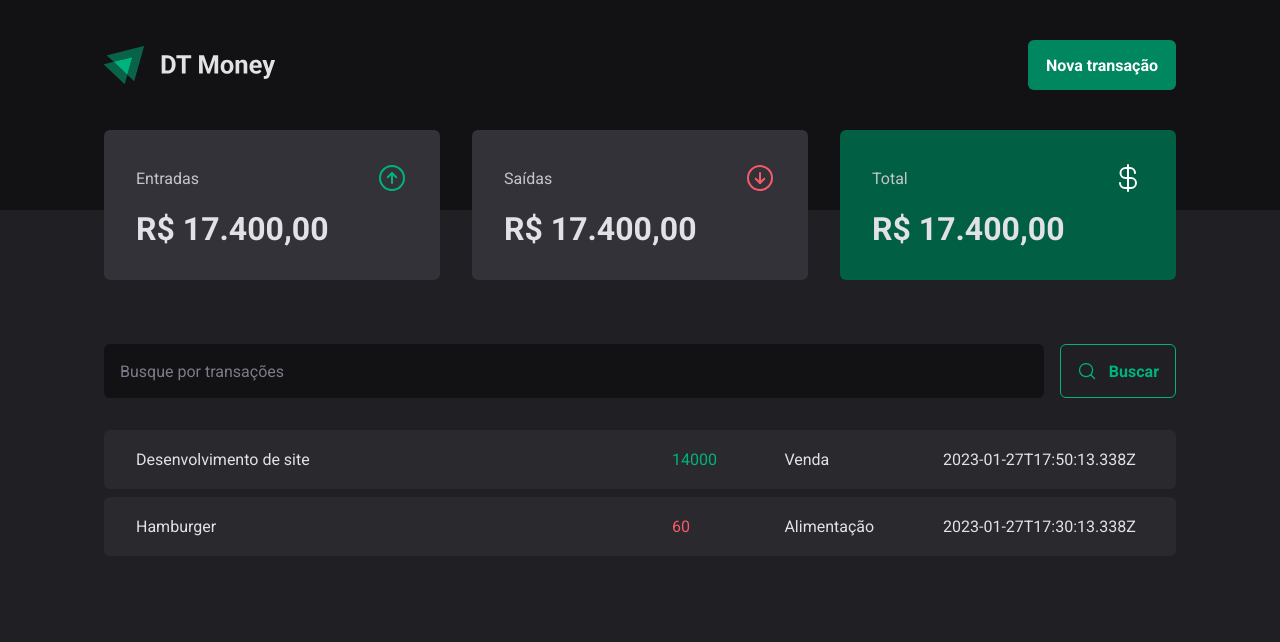
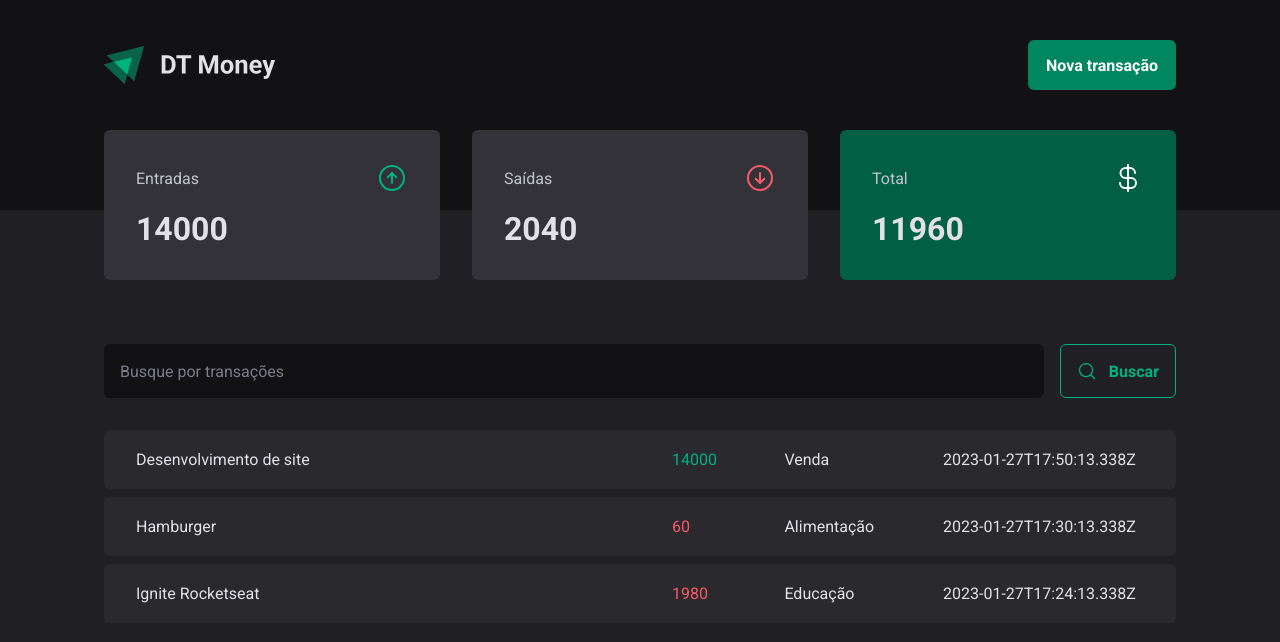
Before and after one commit to CCassolF/dt-money, a React (Vite) app: page / in a window 1280 px wide. Shown: the top 642 px of the page. Built offline with nearby package versions, Linux system fonts and the light colour scheme; data requests are answered from the project's data file.

Commit message:
Calculando resumo de transações

```diff
--- a/server.json
+++ b/server.json
@@ -15,6 +15,14 @@
       "category": "Alimentação",
       "price": 60,
       "createdAt": "2023-01-27T17:30:13.338Z"
+    },
+    {
+      "id": 3,
+      "description": "Ignite Rocketseat",
+      "type": "outcome",
+      "category": "Educação",
+      "price": 1980,
+      "createdAt": "2023-01-27T17:24:13.338Z"
     }
   ]
 }
--- a/src/components/Summary/index.tsx
+++ b/src/components/Summary/index.tsx
@@ -6,7 +6,24 @@ import { TransactionsContext } from "../../contexts/TransactionsContext";
 export function Summary() {
   const { transactions } = useContext(TransactionsContext)
 
-  console.log(transactions)
+  const summary = transactions.reduce(
+    (acc, transaction) => {
+      if (transaction.type === 'income') {
+        acc.income += transaction.price;
+        acc.total += transaction.price;
+      } else {
+        acc.outcome += transaction.price;
+        acc.total -= transaction.price;
+      }
+
+      return acc;
+    },
+    {
+      income: 0,
+      outcome: 0,
+      total: 0
+    }
+  )
 
 
   return(
@@ -17,7 +34,7 @@ export function Summary() {
           <ArrowCircleUp size={32} color="#00B37E" />
         </header>
 
-        <strong>R$ 17.400,00</strong>
+        <strong>{summary.income}</strong>
       </SummaryCard>
 
       <SummaryCard>
@@ -26,7 +43,7 @@ export function Summary() {
           <ArrowCircleDown size={32} color="#F75A68" />
         </header>
 
-        <strong>R$ 17.400,00</strong>
+        <strong>{summary.outcome}</strong>
       </SummaryCard>
 
       <SummaryCard variant="green">
@@ -35,7 +52,7 @@ export function Summary() {
           <CurrencyDollar size={32} color="#FFF" />
         </header>
 
-        <strong>R$ 17.400,00</strong>
+        <strong>{summary.total}</strong>
       </SummaryCard>
     </SummaryContainer>
   )
```
